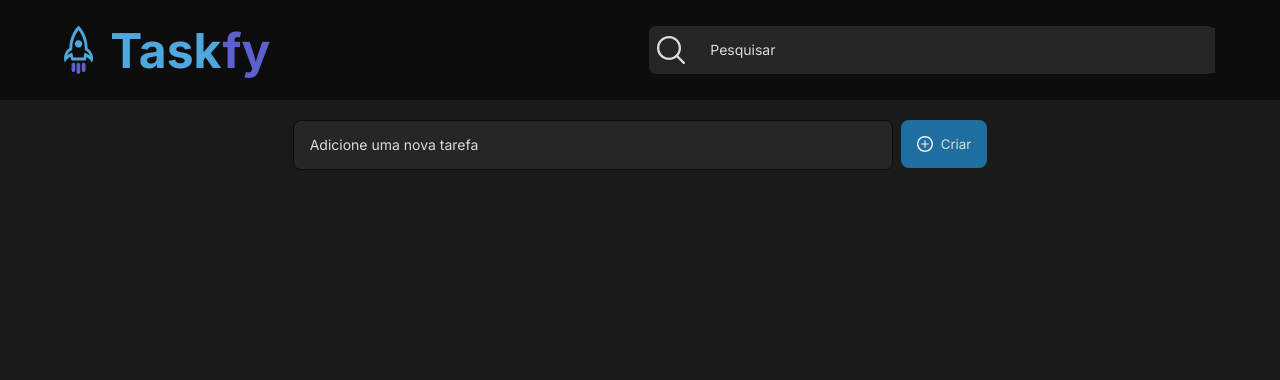
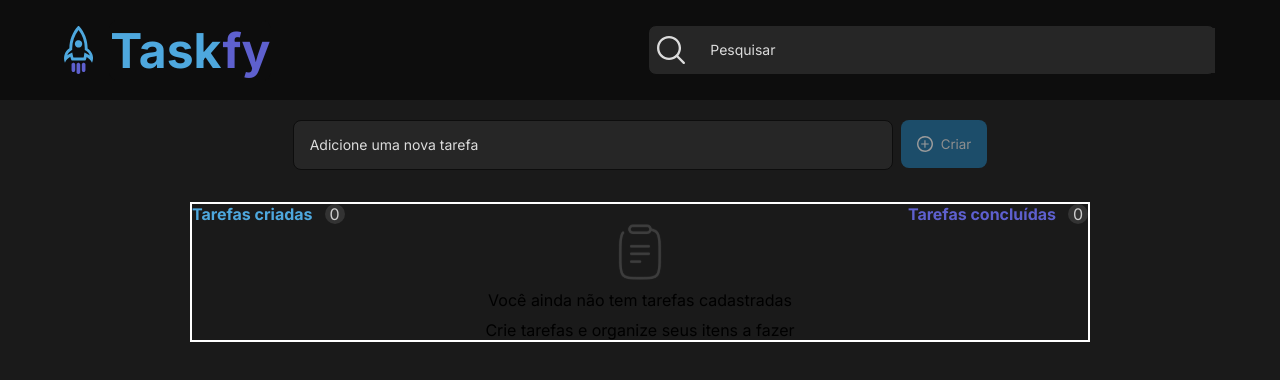
Before and after one commit to LuccaHaddadSerejo/svelte-taskfy-frontend, a Svelte app: page / in a window 1280 px wide. Shown: the top 380 px of the page. Built offline with nearby package versions, Linux system fonts and the light colour scheme.

Commit message:
feat: created tasks count styling and html

```diff
--- a/src/components/Button.svelte
+++ b/src/components/Button.svelte
@@ -6,10 +6,16 @@
     export let buttonheader: boolean = false;
     export let buttonnewtask: boolean = false;
     export let imgheader: boolean = false;
+    export let disabled: boolean = false;
     export let content: string = undefined;
 </script>
 
-<button class="button" class:buttonheader class:buttonnewtask on:click>
+<button disabled={disabled}
+        class="button"
+        class:buttonheader
+        class:buttonnewtask
+        class:disabled
+        on:click>
     {#if img}
         <img class:imgheader src={src} alt={alt}>
     {/if}
@@ -24,6 +30,11 @@
         display: inline-flex;
         align-items: center;
 
+    }
+
+    .disabled{
+        opacity: 0.6;
+        cursor: not-allowed;
     }
 
     .buttonheader{
--- a/src/components/Header.svelte
+++ b/src/components/Header.svelte
@@ -3,8 +3,10 @@
     import mgwhite from "../assets/mgwhite.svg"
     import mgblack from "../assets/mgblack.svg"
     import Button from "./Button.svelte";
-  import Input from "./Input.svelte";
+    import Input from "./Input.svelte";
+
     let isFocused: boolean = false;
+
     $: mgImage = isFocused ? mgblack : mgwhite;
 	const onFocus = (): boolean => isFocused = true;
 	const onBlur = (): boolean =>  isFocused = false;
--- /dev/null
+++ b/src/components/List.svelte
@@ -0,0 +1,123 @@
+<script lang="ts">
+    import  clipboard  from "../assets/clipboard.svg"
+    let mock = [] as any;
+</script>
+
+<section>
+    <div>
+        <div>
+            <p>Tarefas criadas</p>
+            <div>
+                <span>0</span>
+            </div>
+
+        </div>
+        <div>
+            <p>Tarefas concluídas</p>
+            <div>
+                <span>0</span>
+            </div>
+        </div>
+    </div>
+    <div>
+        {#if mock.length > 0}
+            <ul>
+                <li>
+                    <input type="checkbox">
+                    <h3>Título Task</h3>
+                    <button>Editar</button>
+                    <button>Excluir</button>
+                    <!-- <ul>
+                        <li>
+                            <input type="checkbox">
+                            <h3>Título Subtask</h3>
+                            <button>Editar</button>
+                            <button>Excluir</button>
+                        </li>
+                    </ul> -->
+                </li>
+            </ul>
+        {:else}
+            <div class="empty-list">
+                <img src="{clipboard}" alt="Imagem de uma prancheta">
+                <p>Você ainda não tem tarefas cadastradas</p>
+                <p> Crie tarefas e organize seus itens a fazer</p>
+            </div>
+        {/if}
+    </div>
+</section>
+
+<style lang="scss">
+    section{
+        width: min(100%, 900px);
+        margin: 0 auto;
+        margin-top: 2rem;
+        border: 2px solid white;
+
+        :nth-child(1){
+            display: flex;
+            justify-content: space-between;
+            align-items: center;
+
+            :nth-child(1){
+                display: flex;
+                align-items: center;
+                gap: 12px;
+
+                p{
+                    font-size: clamp(0.5rem, 4vw, 1rem);
+                    font-weight: 700;
+                    color: #4EA8DE;
+                }
+
+                div{
+                    display: flex;
+                    align-items: center;
+                    justify-content: center;
+                    background-color: #333;
+                    border-radius: 100%;
+                    width: 20px;
+                    height: 20px;
+                    span{
+                        font-weight: 400;
+                        font-size: clamp(0.5rem, 4.5vw, 1rem);
+                        color: #cdcdcd;
+                    }
+                }
+            }
+
+            :nth-child(2){
+                display: flex;
+                align-items: center;
+                gap: 12px;
+
+                p{
+                    font-size: clamp(0.5rem, 4vw, 1rem);
+                    font-weight: 700;
+                    color: #5E60CE;
+                }
+
+                div{
+                    display: flex;
+                    align-items: center;
+                    justify-content: center;
+                    background-color: #333;
+                    border-radius: 100%;
+                    width: 20px;
+                    height: 20px;
+                    span{
+                        font-weight: 400;
+                        font-size: clamp(0.5rem, 4.5vw, 1rem);
+                        color: #cdcdcd;
+                    }
+                }
+            }
+        }
+    }
+
+    .empty-list{
+        display: flex;
+        flex-direction: column;
+        gap:10px
+    }
+</style>
--- a/src/components/NewTask.svelte
+++ b/src/components/NewTask.svelte
@@ -1,13 +1,13 @@
 <script lang="ts">
     import Button from "./Button.svelte";
     import plus from "../assets/plus.svg"
-    import { type Task } from "../interfaces/tasks.";
-  import Input from "./Input.svelte";
+    import { type tCreateTask } from "../interfaces/tasks.";
+    import Input from "./Input.svelte";
 
     let value:string =  "";
-    let taskObj = {} as Task;
+    let taskObj = {} as tCreateTask;
 
-    const createTask = async (data: Task): Promise<void> => {
+    const createTask = async (data: tCreateTask): Promise<void> => {
         try {
             const res: Response = await fetch("http://localhost:3000/tasks", {
                 method:"POST",
@@ -25,7 +25,7 @@
     }
 
     const formatObj = (): void => {
-        const newObj:Task = {
+        const newObj:tCreateTask = {
             title: value,
         }
 
@@ -41,7 +41,7 @@
 
 <div>
     <Input inputnewtask bind:value={value} placeholder="Adicione uma nova tarefa"/>
-    <Button buttonnewtask img src={plus} alt={"Imagem de um símbolo de mais"} text content={"Criar"} on:click={handleClick}/>
+    <Button buttonnewtask disabled={value.length > 0 ? false : true} img src={plus} alt={"Imagem de um símbolo de mais"} text content={"Criar"} on:click={handleClick}/>
 </div>
 
 <style lang="scss">
@@ -53,7 +53,7 @@
         display: flex;
         justify-content: center;
         gap: $rem-half;
-        width: min(90%, 1400px);
+        width: 100%;
         margin: 0 auto;
         margin-top: 20px;
     }
--- a/src/interfaces/tasks..ts
+++ b/src/interfaces/tasks..ts
@@ -1,3 +1,20 @@
-export interface Task {
+export interface iSubtask {
+  readonly id: number;
+  createdAt: string;
+  updatedAt: string;
   title: string;
+  done: boolean;
+  taskId: number;
 }
+
+export interface iTask {
+  readonly id: number;
+  createdAt: string;
+  updatedAt: string;
+  title: string;
+  done: boolean;
+  subtasks: iSubtask[];
+}
+
+export type tCreateSubtask = Pick<iSubtask, "title">;
+export type tCreateTask = Pick<iTask, "title">;
--- a/src/pages/Dashboard.svelte
+++ b/src/pages/Dashboard.svelte
@@ -1,7 +1,23 @@
 <script lang="ts">
     import Header from "../components/Header.svelte";
     import NewTask from "../components/NewTask.svelte";
+    import List from "../components/List.svelte";
 </script>
 
 <Header/>
-<NewTask/>
+<main>
+    <section>
+        <NewTask/>
+    </section>
+    <section>
+        <List/>
+    </section>
+</main>
+
+
+<style lang="sccs">
+    main{
+        margin: 0 auto;
+        width: min(90%, 1400px);
+    }
+</style>
```
Also changed, not shown: src/assets/clipboard.svg (added).
